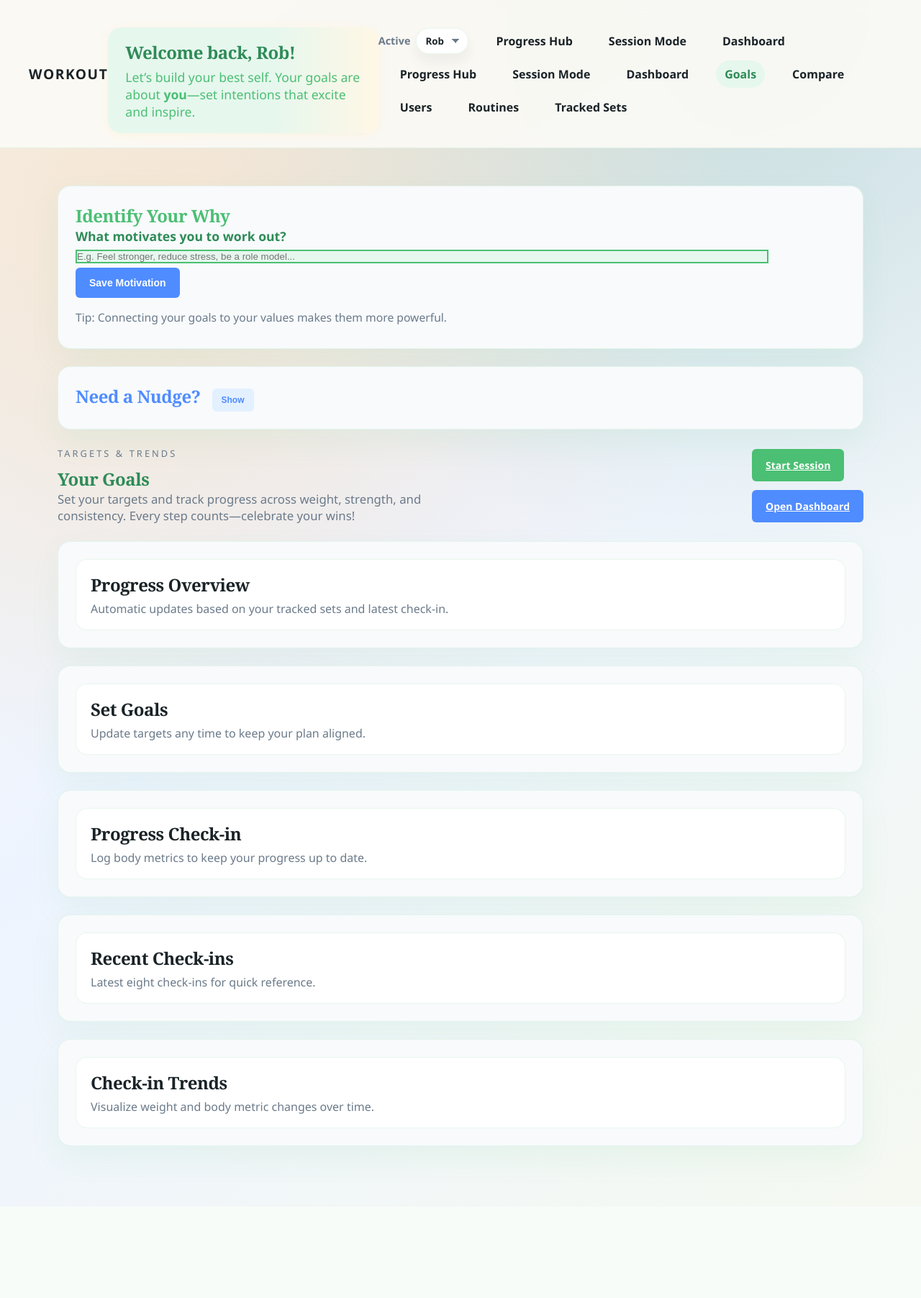
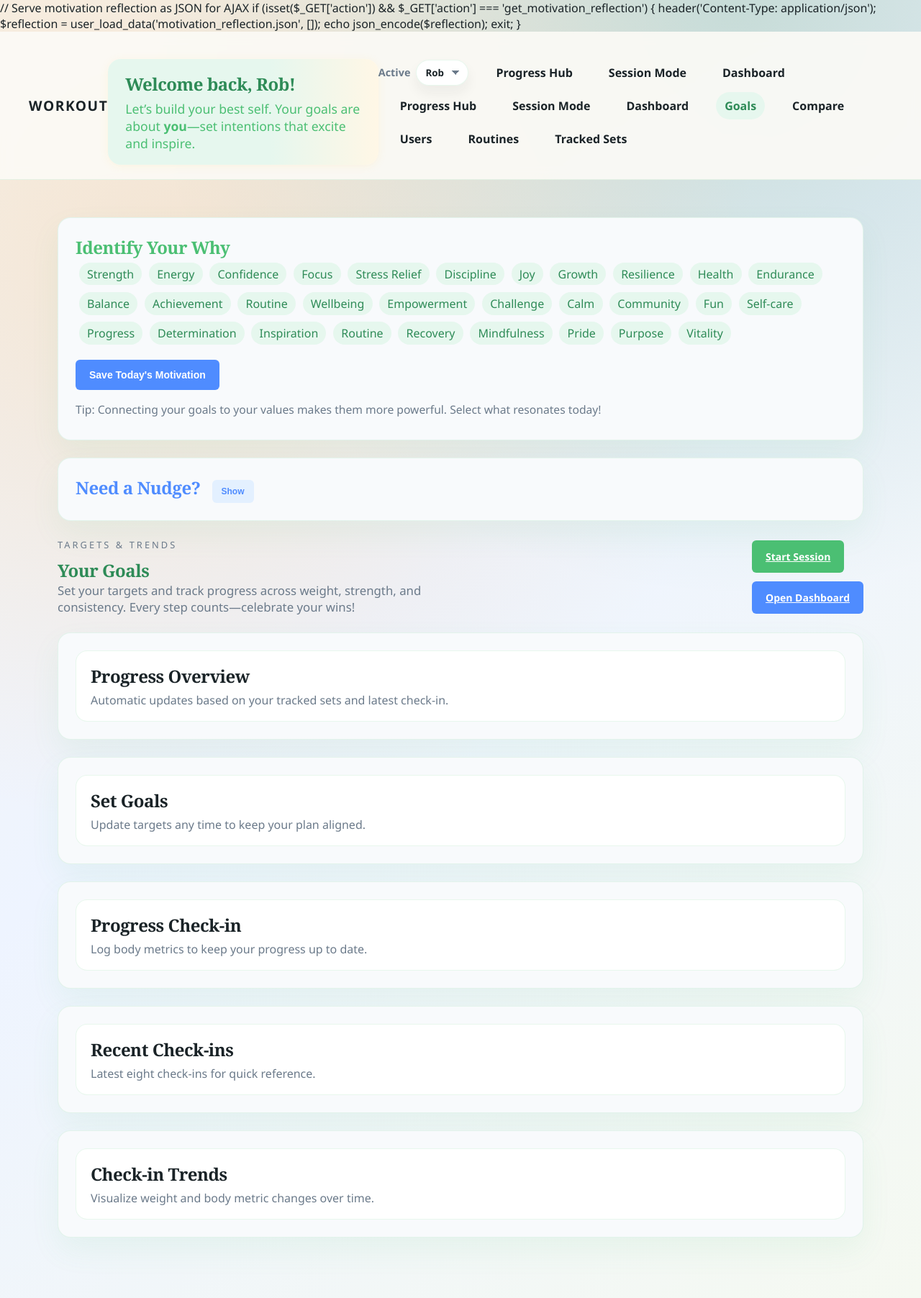
Before and after one commit to Robertja98/workout_tracker, a PHP site: page /goals.php in a window 1280 px wide. Shown: the whole page at 72% size. Before the commit the page ends 1622 px from the top, so only its background shows below. Run offline with PHP 8.4, Linux system fonts and the light colour scheme.

Commit message:
Feature: Motivation word cloud for goals page with reflection tracking

```diff
--- a/goals.php
+++ b/goals.php
@@ -440,14 +440,56 @@ $today = date('Y-m-d');
     <main class="page">
         <section class="panel" id="goalPsychPanel">
             <h2 style="color:#4bbf73;">Identify Your Why</h2>
-            <form id="whyForm" style="margin-bottom:1em;">
-                <label for="whyInput" style="font-size:1.1em;color:#2e8b57;"><b>What motivates you to work out?</b></label><br>
-                <input id="whyInput" name="why" type="text" style="width:90%;margin:0.5em 0;border:2px solid #4bbf73;background:#e6f7ee;" maxlength="120" placeholder="E.g. Feel stronger, reduce stress, be a role model...">
-                <button class="btn btn-blue" type="submit">Save Motivation</button>
-                <span id="whySavedMsg" style="color:#4bbf73;display:none;margin-left:1em;">Saved!</span>
+            <div id="motivationCloud" style="margin-bottom:1em; min-height: 60px;"></div>
+            <form id="motivationForm" method="post" style="margin-bottom:1em;">
+                <input type="hidden" name="action" value="save_motivation">
+                <input type="hidden" id="selectedWordsInput" name="selected_words" value="">
+                <button class="btn btn-blue" type="submit">Save Today's Motivation</button>
+                <span id="motivationSavedMsg" style="color:#4bbf73;display:none;margin-left:1em;">Saved!</span>
             </form>
-            <div id="whyDisplay" style="margin-bottom:1em;"></div>
-                    <div style="font-size:0.98em;color:#6b7a8a;margin-bottom:0.5em;">Tip: Connecting your goals to your values makes them more powerful.</div>
+            <div id="motivationReflection" style="margin-bottom:1em;"></div>
+            <div style="font-size:0.98em;color:#6b7a8a;margin-bottom:0.5em;">Tip: Connecting your goals to your values makes them more powerful. Select what resonates today!</div>
+            <script>
+            // Motivational words to float
+            const motivationWords = [
+                'Strength', 'Energy', 'Confidence', 'Focus', 'Stress Relief', 'Discipline', 'Joy', 'Growth', 'Resilience', 'Health',
+                'Endurance', 'Balance', 'Achievement', 'Routine', 'Wellbeing', 'Empowerment', 'Challenge', 'Calm', 'Community', 'Fun',
+                'Self-care', 'Progress', 'Determination', 'Inspiration', 'Routine', 'Recovery', 'Mindfulness', 'Pride', 'Purpose', 'Vitality'
+            ];
+            const cloud = document.getElementById('motivationCloud');
+            const selected = new Set();
+            function renderCloud() {
+                cloud.innerHTML = '';
+                motivationWords.forEach(word => {
+                    const span = document.createElement('span');
+                    span.textContent = word;
+                    span.className = 'motivation-word' + (selected.has(word) ? ' selected' : '');
+                    span.style.margin = '0.3em';
+                    span.style.display = 'inline-block';
+                    span.style.padding = '0.3em 0.7em';
+                    span.style.borderRadius = '16px';
+                    span.style.background = selected.has(word) ? '#4bbf73' : '#e6f7ee';
+                    span.style.color = selected.has(word) ? '#fff' : '#2e8b57';
+                    span.style.cursor = 'pointer';
+                    span.style.fontWeight = selected.has(word) ? 'bold' : 'normal';
+                    span.onclick = () => {
+                        if (selected.has(word)) selected.delete(word); else selected.add(word);
+                        renderCloud();
+                        document.getElementById('selectedWordsInput').value = Array.from(selected).join(',');
+                    };
+                    cloud.appendChild(span);
+                });
+            }
+            renderCloud();
+            document.getElementById('motivationForm').onsubmit = function(e) {
+                if (selected.size === 0) {
+                    alert('Please select at least one word that motivates you today.');
+                    e.preventDefault();
+                    return false;
+                }
+                document.getElementById('selectedWordsInput').value = Array.from(selected).join(',');
+            };
+            </script>
         </section>
         <section class="panel" id="suggestionPanel">
             <h2 style="display:inline;color:#4f8cff;">Need a Nudge?</h2>
--- a/user_context.php
+++ b/user_context.php
@@ -1,3 +1,10 @@
+// Serve motivation reflection as JSON for AJAX
+if (isset($_GET['action']) && $_GET['action'] === 'get_motivation_reflection') {
+    header('Content-Type: application/json');
+    $reflection = user_load_data('motivation_reflection.json', []);
+    echo json_encode($reflection);
+    exit;
+}
 <?php
 function user_load_json($file, $default = []) {
     if (!file_exists($file)) {
```
